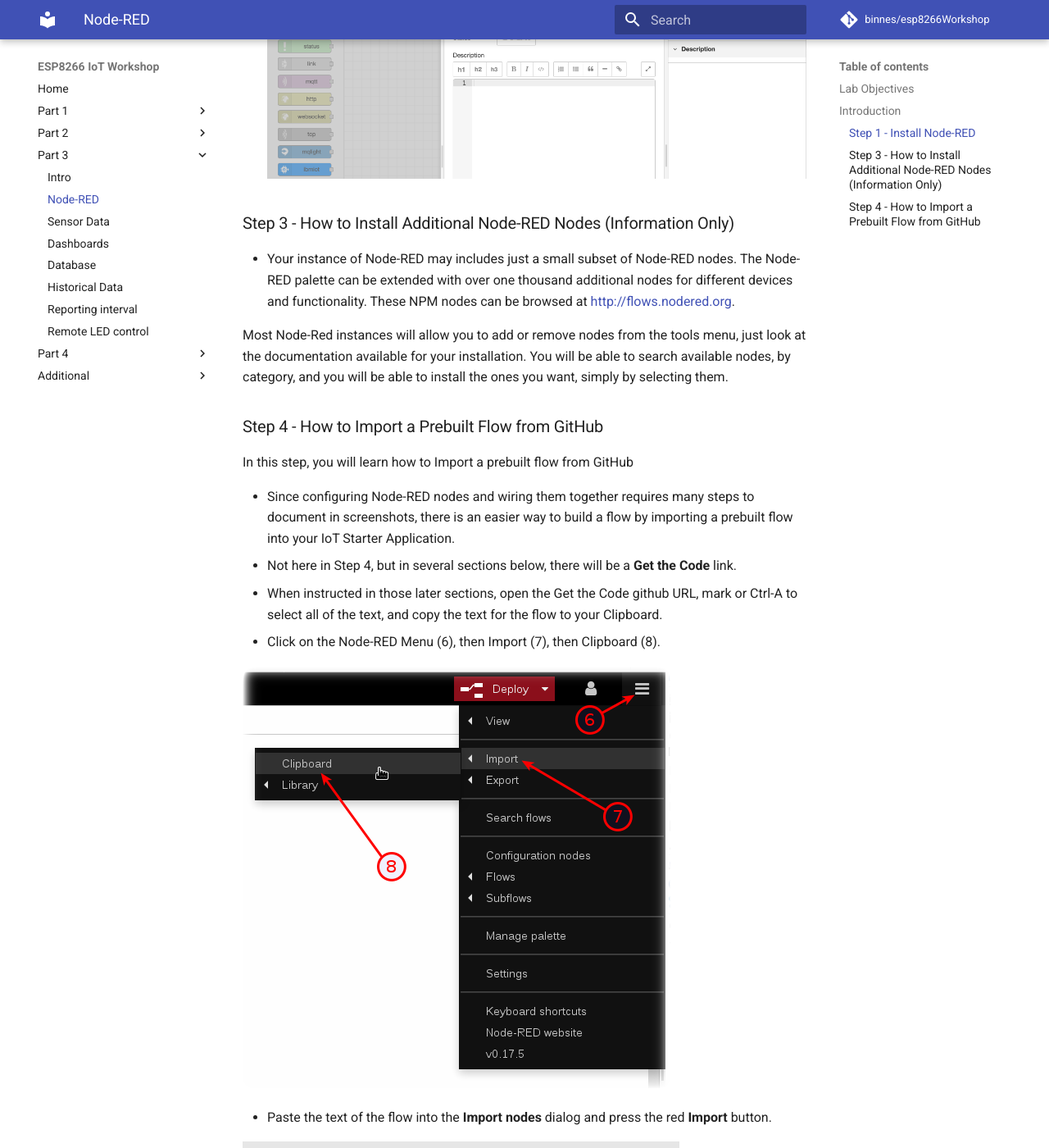
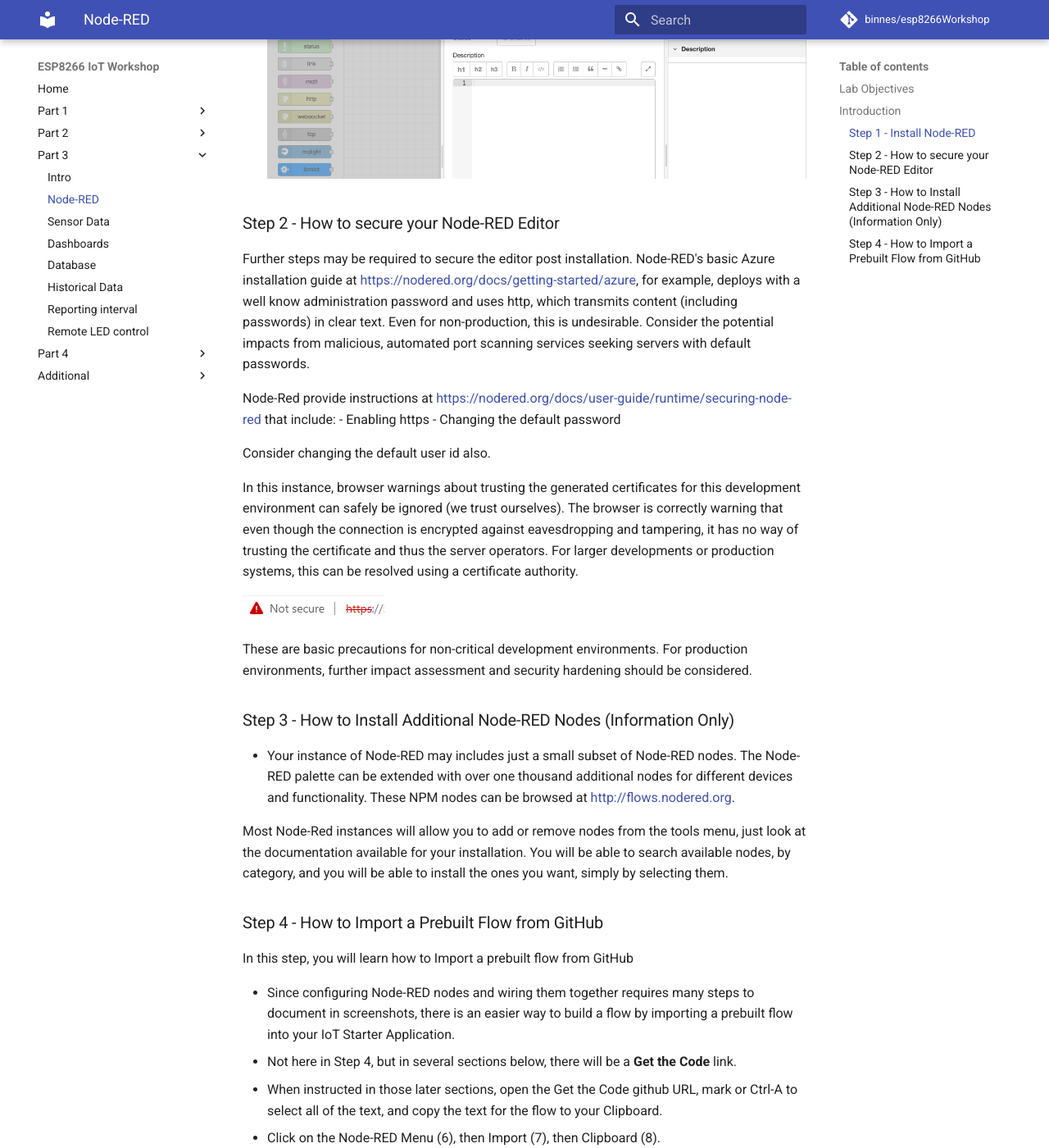
Before and after one commit to mdragone1/ESP32-IoT-Workshop, an MkDocs documentation site: the page built from docs/part3/NODERED.md, in a window 1280 px wide and 1400 px high, scrolled down 957 px. Shown: the whole window at 82% size. Built offline with MkDocs 1.6.1 and Material for MkDocs 9.7.7, drawn with Linux system fonts in a browser that asks for light colours; comment, search, counter and statistics services are not loaded.

Commit message:
Added "Step 2 ... secure your Node-RED" for Part 3.
Added "Step 2 - How to secure your Node-RED Editor" section to part3 "Introduction to Node-RED".

```diff
--- a/docs/part3/NODERED.md
+++ b/docs/part3/NODERED.md
@@ -27,6 +27,22 @@ When you start Node-RED:
 - Rename this tab from **Flow 1** to **Receive ESP8266 Data**
  ![IoT Starter Flow 1](screenshots/Starter-RenameTab.png)
 
+### Step 2 - How to secure your Node-RED Editor
+
+Further steps may be required to secure the editor post installation. Node-RED's basic Azure installation guide at <https://nodered.org/docs/getting-started/azure>, for example, deploys with a well know administration password and uses http, which transmits content (including passwords) in clear text.  Even for non-production, this is undesirable.  Consider the potential impacts from malicious, automated port scanning services seeking servers with default passwords.
+
+Node-Red provide instructions at <https://nodered.org/docs/user-guide/runtime/securing-node-red> that include:
+- Enabling https
+- Changing the default password
+
+Consider changing the default user id also.
+
+In this instance, browser warnings about trusting the generated certificates for this development environment can safely be ignored (we trust ourselves). The browser is correctly warning that even though the connection is encrypted against eavesdropping and tampering, it has no way of trusting the certificate and thus the server operators. For larger developments or production systems, this can be resolved using a certificate authority.
+
+ ![https warning](screenshots/https_warning.png)
+
+These are basic precautions for non-critical development environments.  For production environments, further impact assessment and security hardening should be considered.
+
 ### Step 3 - How to Install Additional Node-RED Nodes (Information Only)
 
 - Your instance of Node-RED may includes just a small subset of Node-RED nodes. The Node-RED palette can be extended with over one thousand additional nodes for different devices and functionality. These NPM nodes can be browsed at <http://flows.nodered.org>.
```
Also changed, not shown: docs/part3/screenshots/https_warning.png (added).
